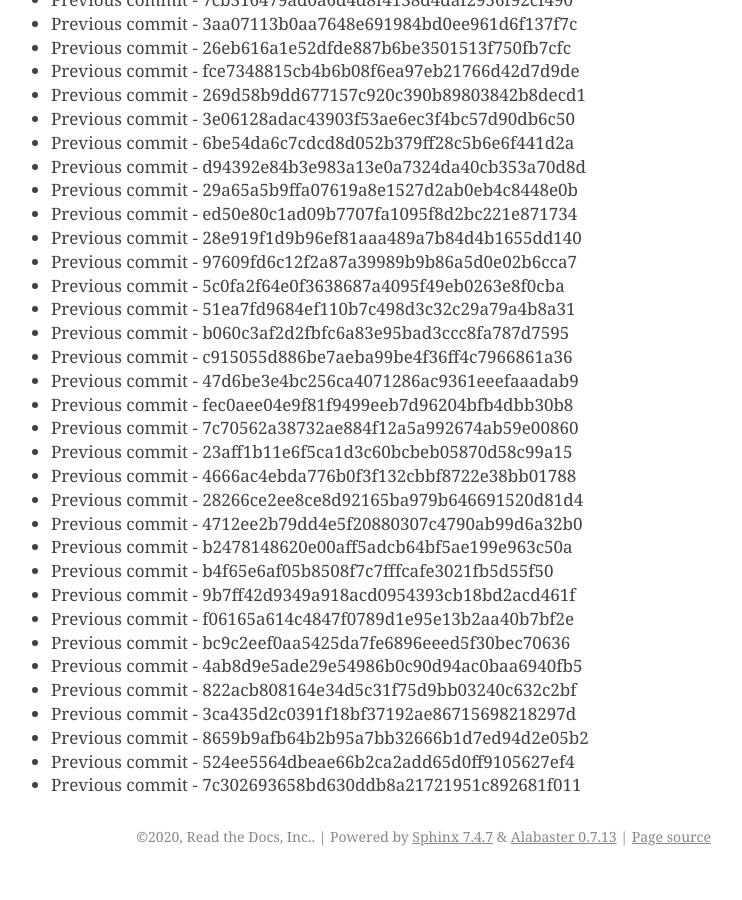
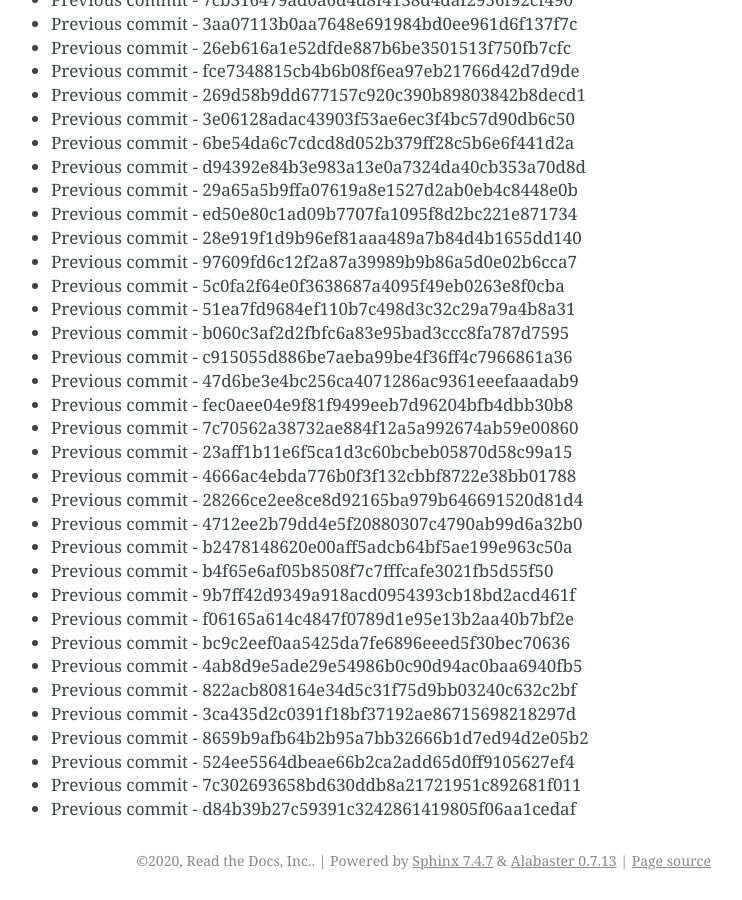
Before and after one commit to readthedocs/rtd-git-stresstest, a Sphinx documentation site: the page built from docs/updates.rst, in a window 1280 px wide and 900 px high, scrolled down 80256 px. Shown: the whole window, without its empty margins (399-1141 px from the left). Built offline with Sphinx 7.4.7, drawn with Linux system fonts in a browser that asks for light colours; before the commit the page ends 81132 px from its top, so only the background shows below that.

Commit message:
Generating commit from previous: d84b39b27c59391c3242861419805f06aa1cedaf

```diff
--- a/docs/updates.rst
+++ b/docs/updates.rst
@@ -3404,3 +3404,4 @@ It can be tested for any performance characteristics.
 * Previous commit - 8659b9afb64b2b95a7bb32666b1d7ed94d2e05b2
 * Previous commit - 524ee5564dbeae66b2ca2add65d0ff9105627ef4
 * Previous commit - 7c302693658bd630ddb8a21721951c892681f011
+* Previous commit - d84b39b27c59391c3242861419805f06aa1cedaf
```
